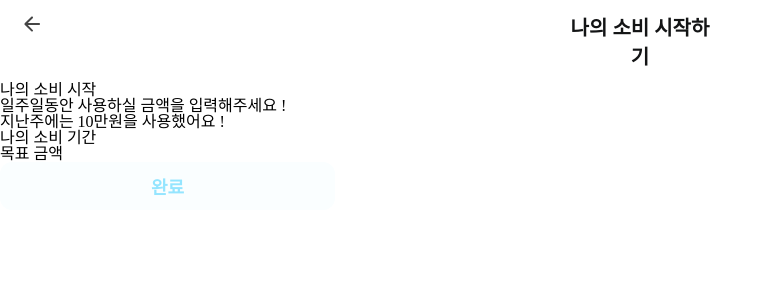
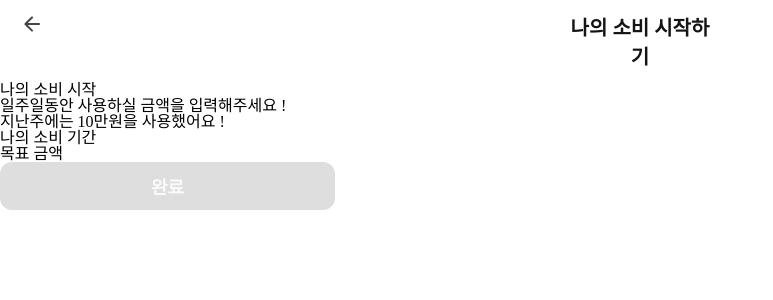
Before and after one commit to holdn2/MoaMoa-Frontend-Individual, a React (Vite) app: page /startconsumption in a window 1280 px wide. Shown: the top 300 px of the page, without its empty margins (0-773 px from the left). Built offline with nearby package versions, Linux system fonts and the light colour scheme; a web font is replaced by a local one.

Commit message:
PrimaryButton 색깔 수정

```diff
--- a/src/components/Button/PrimaryButton.jsx
+++ b/src/components/Button/PrimaryButton.jsx
@@ -23,8 +23,8 @@ const sizeStyles = {
 };
 
 const StyledButton = styled.button`
-  color: ${(props) => (props.disabled ? "#94E5FF" : "#FFF")};
-  background-color: ${(props) => (props.disabled ? "#FAFEFF" : "#00BEFC")};
+  color: ${(props) => (props.disabled ? "#FAFAFA" : "#FFF")};
+  background-color: ${(props) => (props.disabled ? "#DEDEDE" : "#00BEFC")};
   cursor: ${(props) => (props.disabled ? "not-allowed" : "pointer")};
   pointer-events: ${(props) => (props.disabled ? "none" : "auto")};
   width: ${(props) => sizeStyles[props.size]?.width};
```
